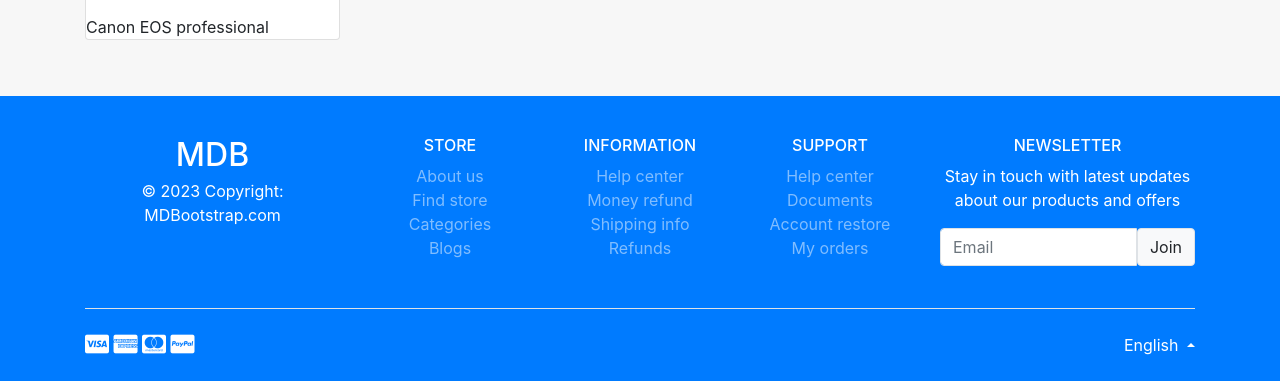
After one commit to Raj-kadevar/flipmart, a Django app: template flipmart/templates/index.html in a window 1280 px wide. The commit adds this page. Shown: the part 438-819 px from the top of the page. Run offline with Django 3.2, Linux system fonts and the light colour scheme; the template is opened without the code that fills it, so the values that code supplies are empty; some libraries are stand-ins or nearby versions.

Commit message:
removed unnecessary code

```diff
--- a/flipmart/flipmart/urls.py
+++ b/flipmart/flipmart/urls.py
@@ -1,32 +1,8 @@
+from django.contrib import admin
 from django.urls import path, include
-from django.conf.urls.i18n import i18n_patterns
-from django.contrib import admin
-from django.conf import settings
-from django.views.generic.base import TemplateView
-
-
-
-
-def bad(request):
-    """ Simulates a server error """
-    1 / 0
 
 urlpatterns = [
     path("admin/", admin.site.urls),
     path('', include('user.urls')),
     path("i18n/", include("django.conf.urls.i18n")),
 ]
-
-
-if settings.DEBUG:
-    urlpatterns += [
-        # Testing 404 and 500 error pages
-        path("404/", TemplateView.as_view(template_name="404.html"), name="404"),
-        path("500/", TemplateView.as_view(template_name="500.html"), name="500"),
-    ]
-
-    from django.conf.urls.static import static
-    urlpatterns += static(settings.MEDIA_URL, document_root=settings.MEDIA_ROOT)
-
-    import debug_toolbar
-    urlpatterns += [path("__debug__/", include(debug_toolbar.urls))]
--- /dev/null
+++ b/flipmart/static/css/style.css
@@ -0,0 +1,11 @@
+.icon-hover:hover {
+  border-color: #3b71ca !important;
+  background-color: white !important;
+}
+
+.icon-hover:hover i {
+  color: #3b71ca !important;
+}
+body{
+  background-color: #F7F7F7;
+}
--- /dev/null
+++ b/flipmart/templates/index.html
@@ -0,0 +1,289 @@
+<!DOCTYPE html>
+{% load static %}
+<html lang="en">
+<head>
+    <meta charset="UTF-8"/>
+    <meta name="viewport" content="width=device-width, initial-scale=1">
+    <link rel="stylesheet" href="https://cdn.jsdelivr.net/npm/bootstrap@4.6.2/dist/css/bootstrap.min.css">
+    <script src="https://cdn.jsdelivr.net/npm/jquery@3.6.4/dist/jquery.slim.min.js"></script>
+    <script src="https://cdn.jsdelivr.net/npm/popper.js@1.16.1/dist/umd/popper.min.js"></script>
+    <script src="https://cdn.jsdelivr.net/npm/bootstrap@4.6.2/dist/js/bootstrap.bundle.min.js"></script>
+
+
+    <link rel="stylesheet" href="https://use.fontawesome.com/releases/v5.11.2/css/all.css"/>
+    <link rel="stylesheet" href="https://fonts.googleapis.com/css2?family=Roboto:wght@300;400;500;700&display=swap"/>
+    <link rel="stylesheet" href="{% static 'css/style.css' %}"/>
+</head>
+<body>
+<!--Main Navigation-->
+<header>
+    <!-- Jumbotron -->
+    <div class="p-3 text-center bg-white border-bottom">
+        <div class="container">
+            <div class="row gy-3">
+
+                <div class="col-md-3">
+                    <h3>FlipMart</h3>
+                </div>
+
+                <div class="col-md-6 ">
+                    <div class="input-group float-center">
+                        <div class="form-outline">
+                            <input type="search" id="form1" class="form-control"/>
+                        </div>
+                        <button type="button" class="btn btn-primary shadow-0">
+                            <i class="fas fa-search"></i>
+                        </button>
+                    </div>
+                </div>
+
+                <div class="order-lg-last col-md-3">
+                    <div class="d-flex float-end">
+                        <a href="https://github.com/mdbootstrap/bootstrap-material-design"
+                           class="me-1 border rounded py-1 px-3 nav-link d-flex align-items-center" target="_blank"> <i
+                                class="fas fa-unlock-alt m-1 me-md-2"></i>
+                        </a>
+
+                        <a href="https://github.com/mdbootstrap/bootstrap-material-design"
+                           class="me-1 border rounded py-1 px-3 nav-link d-flex align-items-center" target="_blank"> <i
+                                class="fas fa-user-alt m-1 me-md-2"></i>
+                        </a>
+
+                        <a href="https://github.com/mdbootstrap/bootstrap-material-design"
+                           class="border rounded py-1 px-3 nav-link d-flex align-items-center" target="_blank">
+                            <i class="fas fa-shopping-cart m-1 me-md-2"></i>
+                        </a>
+                        {% if perms.user.add_product %}
+                        <a href="#"
+                           class="border rounded py-1 px-3 nav-link d-flex align-items-center" target="_blank">
+                            product+
+                        </a>
+                        {% endif %}
+                    </div>
+                </div>
+            </div>
+        </div>
+    </div>
+</header>
+
+<!--  intro  -->
+
+<!-- category -->
+<section>
+    <div class="container my-5">
+        <header class="mb-4">
+            <h4>Category</h4>
+        </header>
+
+        <div class="row">
+            <div class="col-lg-3 col-md-4 col-sm-6">
+                <div class="card my-2 shadow-0">
+                    <a href="#" >
+                        <img src="https://bootstrap-ecommerce.com/bootstrap5-ecommerce/images/items/12.webp"
+                             class="card-img-top" style="aspect-ratio: 1 / 1">
+                    </a>
+                    <div class="card-body p-0 pt-3">
+                        <p class="card-text mb-0">Canon EOS professional</p>
+                    </div>
+                </div>
+            </div>
+        </div>
+    </div>
+</section>
+
+<!--#products-->
+<!--<section>
+    <div class="container my-5">
+        <header class="mb-4">
+            <h4>Category</h4>
+        </header>
+
+        <div class="row">
+            <div class="col-lg-3 col-md-6 col-sm-6">
+                <div class="card my-2 shadow-0">
+                    <a href="#" class="img-wrap">
+                        <div class="mask" style="height: 50px;">
+                            <div class="d-flex justify-content-start align-items-start h-100 m-2">
+                                <h6><span class="badge bg-success pt-2">Offer</span></h6>
+                            </div>
+                        </div>
+                        <img src="https://bootstrap-ecommerce.com/bootstrap5-ecommerce/images/items/12.webp"
+                             class="card-img-top" style="aspect-ratio: 1 / 1">
+                    </a>
+                    <div class="card-body p-0 pt-3">
+                        <a href="#!" class="btn btn-light border px-2 pt-2 float-end icon-hover"><i
+                                class="fas fa-heart fa-lg px-1 text-secondary"></i></a>
+                        <h5 class="card-title">$29.95</h5>
+                        <p class="card-text mb-0">GoPro action camera 4K</p>
+                        <p class="text-muted">
+                            Model: X-200
+                        </p>
+                    </div>
+                </div>
+            </div>
+            <div class="col-lg-3 col-md-6 col-sm-6">
+                <div class="card my-2 shadow-0">
+                    <a href="#" class="img-wrap">
+                        <img src="https://bootstrap-ecommerce.com/bootstrap5-ecommerce/images/items/11.webp"
+                             class="card-img-top" style="aspect-ratio: 1 / 1">
+                    </a>
+                    <div class="card-body p-0 pt-2">
+                        <a href="#!" class="btn btn-light border px-2 pt-2 float-end icon-hover"><i
+                                class="fas fa-heart fa-lg px-1 text-secondary"></i></a>
+                        <h5 class="card-title">$590.00</h5>
+                        <p class="card-text mb-0">Canon EOS professional</p>
+                        <p class="text-muted">
+                            Capacity: 128GB
+                        </p>
+                    </div>
+                </div>
+            </div>
+
+        </div>
+    </div>
+</section>-->
+
+
+<!-- Footer -->
+<footer class="text-center text-lg-start text-muted bg-primary mt-3">
+    <!-- Section: Links  -->
+    <section class="">
+        <div class="container text-center text-md-start pt-4 pb-4">
+            <!-- Grid row -->
+            <div class="row mt-3">
+                <!-- Grid column -->
+                <div class="col-12 col-lg-3 col-sm-12 mb-2">
+                    <!-- Content -->
+                    <a href="https://mdbootstrap.com/" target="_blank" class="text-white h2">
+                        MDB
+                    </a>
+                    <p class="mt-1 text-white">
+                        © 2023 Copyright: MDBootstrap.com
+                    </p>
+                </div>
+                <!-- Grid column -->
+
+                <!-- Grid column -->
+                <div class="col-6 col-sm-4 col-lg-2">
+                    <!-- Links -->
+                    <h6 class="text-uppercase text-white fw-bold mb-2">
+                        Store
+                    </h6>
+                    <ul class="list-unstyled mb-4">
+                        <li><a class="text-white-50" href="#">About us</a></li>
+                        <li><a class="text-white-50" href="#">Find store</a></li>
+                        <li><a class="text-white-50" href="#">Categories</a></li>
+                        <li><a class="text-white-50" href="#">Blogs</a></li>
+                    </ul>
+                </div>
+                <!-- Grid column -->
+
+                <!-- Grid column -->
+                <div class="col-6 col-sm-4 col-lg-2">
+                    <!-- Links -->
+                    <h6 class="text-uppercase text-white fw-bold mb-2">
+                        Information
+                    </h6>
+                    <ul class="list-unstyled mb-4">
+                        <li><a class="text-white-50" href="#">Help center</a></li>
+                        <li><a class="text-white-50" href="#">Money refund</a></li>
+                        <li><a class="text-white-50" href="#">Shipping info</a></li>
+                        <li><a class="text-white-50" href="#">Refunds</a></li>
+                    </ul>
+                </div>
+                <!-- Grid column -->
+
+                <!-- Grid column -->
+                <div class="col-6 col-sm-4 col-lg-2">
+                    <!-- Links -->
+                    <h6 class="text-uppercase text-white fw-bold mb-2">
+                        Support
+                    </h6>
+                    <ul class="list-unstyled mb-4">
+                        <li><a class="text-white-50" href="#">Help center</a></li>
+                        <li><a class="text-white-50" href="#">Documents</a></li>
+                        <li><a class="text-white-50" href="#">Account restore</a></li>
+                        <li><a class="text-white-50" href="#">My orders</a></li>
+                    </ul>
+                </div>
+                <!-- Grid column -->
+
+                <!-- Grid column -->
+                <div class="col-12 col-sm-12 col-lg-3">
+                    <!-- Links -->
+                    <h6 class="text-uppercase text-white fw-bold mb-2">Newsletter</h6>
+                    <p class="text-white">Stay in touch with latest updates about our products and offers</p>
+                    <div class="input-group mb-3">
+                        <input type="email" class="form-control border" placeholder="Email" aria-label="Email"
+                               aria-describedby="button-addon2"/>
+                        <button class="btn btn-light border shadow-0" type="button" id="button-addon2"
+                                data-mdb-ripple-color="dark">
+                            Join
+                        </button>
+                    </div>
+                </div>
+                <!-- Grid column -->
+            </div>
+            <!-- Grid row -->
+        </div>
+    </section>
+    <!-- Section: Links  -->
+
+    <div class="">
+        <div class="container">
+            <div class="d-flex justify-content-between py-4 border-top">
+                <!--- payment --->
+                <div>
+                    <i class="fab fa-lg fa-cc-visa text-white"></i>
+                    <i class="fab fa-lg fa-cc-amex text-white"></i>
+                    <i class="fab fa-lg fa-cc-mastercard text-white"></i>
+                    <i class="fab fa-lg fa-cc-paypal text-white"></i>
+                </div>
+                <!--- payment --->
+
+                <!--- language selector --->
+                <div class="dropdown dropup">
+                    <a class="dropdown-toggle text-white" href="#" id="Dropdown" role="button"
+                       data-mdb-toggle="dropdown" aria-expanded="false"> <i
+                            class="flag-united-kingdom flag m-0 me-1"></i>English </a>
+
+                    <ul class="dropdown-menu dropdown-menu-end" aria-labelledby="Dropdown">
+                        <li>
+                            <a class="dropdown-item" href="#"><i class="flag-united-kingdom flag"></i>English <i
+                                    class="fa fa-check text-success ms-2"></i></a>
+                        </li>
+                        <li>
+                            <hr class="dropdown-divider"/>
+                        </li>
+                        <li>
+                            <a class="dropdown-item" href="#"><i class="flag-poland flag"></i>Polski</a>
+                        </li>
+                        <li>
+                            <a class="dropdown-item" href="#"><i class="flag-china flag"></i>中文</a>
+                        </li>
+                        <li>
+                            <a class="dropdown-item" href="#"><i class="flag-japan flag"></i>日本語</a>
+                        </li>
+                        <li>
+                            <a class="dropdown-item" href="#"><i class="flag-germany flag"></i>Deutsch</a>
+                        </li>
+                        <li>
+                            <a class="dropdown-item" href="#"><i class="flag-france flag"></i>Français</a>
+                        </li>
+                        <li>
+                            <a class="dropdown-item" href="#"><i class="flag-spain flag"></i>Español</a>
+                        </li>
+                        <li>
+                            <a class="dropdown-item" href="#"><i class="flag-russia flag"></i>Русский</a>
+                        </li>
+                        <li>
+                            <a class="dropdown-item" href="#"><i class="flag-portugal flag"></i>Português</a>
+                        </li>
+                    </ul>
+                </div>
+            </div>
+        </div>
+    </div>
+</footer>
+</body>
+</html>
--- a/flipmart/templates/login.html
+++ b/flipmart/templates/login.html
@@ -7,7 +7,6 @@
     <link href="https://fonts.googleapis.com/css?family=Open+Sans:400,700" rel="stylesheet">
     <link rel="stylesheet" href="{% static 'css/login.css' %}">
 </head>
-<body>
 <body class="align">
 
 <div class="grid">
@@ -50,7 +49,5 @@
         <path d="M1600 1405q0 120-73 189.5t-194 69.5H459q-121 0-194-69.5T192 1405q0-53 3.5-103.5t14-109T236 1084t43-97.5 62-81 85.5-53.5T538 832q9 0 42 21.5t74.5 48 108 48T896 971t133.5-21.5 108-48 74.5-48 42-21.5q61 0 111.5 20t85.5 53.5 62 81 43 97.5 26.5 108.5 14 109 3.5 103.5zm-320-893q0 159-112.5 271.5T896 896 624.5 783.5 512 512t112.5-271.5T896 128t271.5 112.5T1280 512z"/>
     </symbol>
 </svg>
-
-</body>
 </body>
 </html>
--- a/flipmart/user/urls.py
+++ b/flipmart/user/urls.py
@@ -1,9 +1,9 @@
 from django.urls import path
-
-from user.views import IndexView, RegistrationView, UserLoginView
+from django.views.generic import TemplateView
+from user.views import RegistrationView, UserLoginView
 
 urlpatterns = [
-    path("", IndexView, name="index"),
+    path("", TemplateView.as_view(template_name = 'index.html'), name="index"),
     path("login/", UserLoginView.as_view(), name="login"),
     path("registration/", RegistrationView.as_view(), name="registration"),
 ]
--- a/flipmart/user/views.py
+++ b/flipmart/user/views.py
@@ -2,13 +2,7 @@ from django.contrib.auth.views import LoginView
 from django.shortcuts import redirect, render
 from django.views.generic import CreateView
 from rest_framework import status
-
 from user.forms import Registration
-
-
-class IndexView:
-    pass
-
 
 class UserLoginView(LoginView):
     template_name = "login.html"
```
Also changed, not shown: flipmart/flipmart/settings/base.py (+1 -17 lines), flipmart/flipmart/settings/production.py (+0 -22 lines), flipmart/flipmart/settings/test_settings.py (+8 -3 lines), flipmart/user/forms.py (+2 -12 lines), 1 other file.
